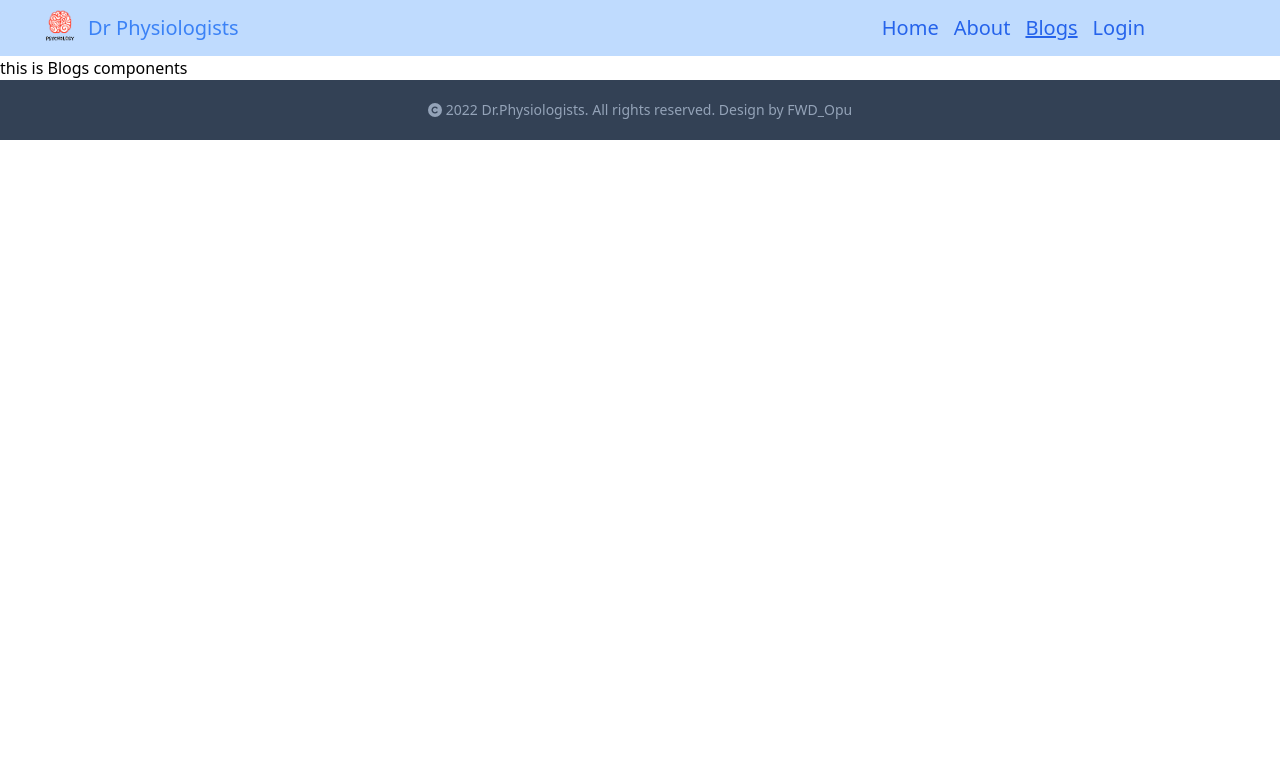
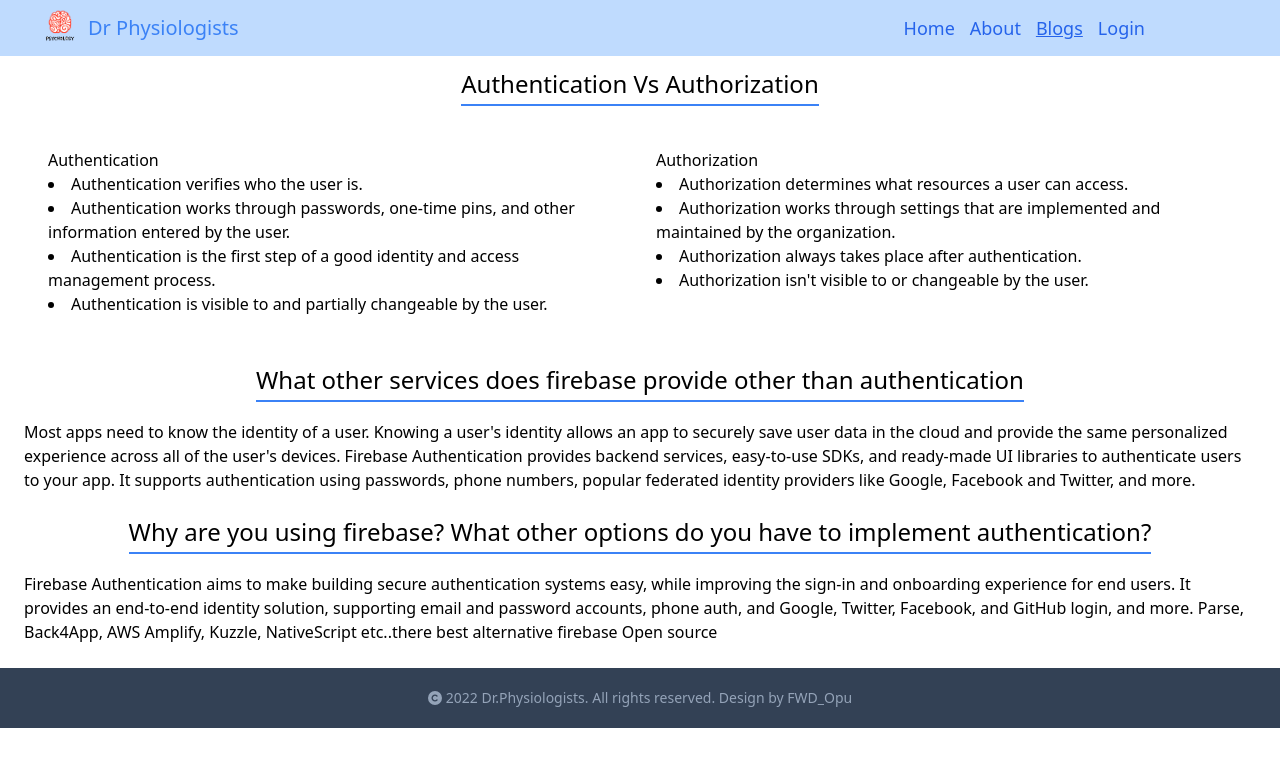
Before and after one commit to HasibAliOpu/Dr-Physiologists, a React (Create React App) app: page /blogs in a window 1280 px wide. Shown: the top 766 px of the page. Built offline with nearby package versions, Linux system fonts and the light colour scheme; no server answers; what tw-elements would draw is missing.

Commit message:
git added Q&A on blogs route

```diff
--- a/src/Pages/Blogs/Blogs.js
+++ b/src/Pages/Blogs/Blogs.js
@@ -3,7 +3,74 @@
 const Blogs = () => {
   return (
     <div>
-      <h1>this is Blogs components</h1>
+      <h1 className="text-center text-2xl mt-3">
+        <span className="border-b-2 border-blue-500 pb-1">
+          {" "}
+          Authentication Vs Authorization
+        </span>
+      </h1>
+      <div className="grid grid-cols-2 p-8">
+        <div className="p-4">
+          <h1>Authentication</h1>
+          <li>Authentication verifies who the user is.</li>
+          <li>
+            Authentication works through passwords, one-time pins, and other
+            information entered by the user.
+          </li>
+          <li>
+            Authentication is the first step of a good identity and access
+            management process.
+          </li>
+          <li>
+            Authentication is visible to and partially changeable by the user.
+          </li>
+        </div>
+        <div className="p-4">
+          <h1>Authorization</h1>
+          <li>Authorization determines what resources a user can access.</li>
+          <li>
+            Authorization works through settings that are implemented and
+            maintained by the organization.
+          </li>
+          <li>Authorization always takes place after authentication.</li>
+          <li>Authorization isn't visible to or changeable by the user.</li>
+        </div>
+      </div>
+      <div>
+        <h1 className="text-center text-2xl">
+          <span className="border-b-2 border-blue-500 pb-1">
+            {" "}
+            What other services does firebase provide other than authentication
+          </span>
+        </h1>
+        <p className="p-6">
+          Most apps need to know the identity of a user. Knowing a user's
+          identity allows an app to securely save user data in the cloud and
+          provide the same personalized experience across all of the user's
+          devices. Firebase Authentication provides backend services,
+          easy-to-use SDKs, and ready-made UI libraries to authenticate users to
+          your app. It supports authentication using passwords, phone numbers,
+          popular federated identity providers like Google, Facebook and
+          Twitter, and more.
+        </p>
+      </div>
+      <div>
+        <h1 className="text-center text-2xl">
+          <span className="border-b-2 border-blue-500 pb-1">
+            {" "}
+            Why are you using firebase? What other options do you have to
+            implement authentication?
+          </span>
+        </h1>
+        <p className="p-6">
+          Firebase Authentication aims to make building secure authentication
+          systems easy, while improving the sign-in and onboarding experience
+          for end users. It provides an end-to-end identity solution, supporting
+          email and password accounts, phone auth, and Google, Twitter,
+          Facebook, and GitHub login, and more. Parse, Back4App, AWS Amplify,
+          Kuzzle, NativeScript etc..there best alternative firebase Open source
+        </p>
+      </div>
     </div>
   );
 };
--- a/src/Pages/CheckOut/CheckOut.js
+++ b/src/Pages/CheckOut/CheckOut.js
@@ -20,7 +20,7 @@
 
   return (
     <div className="grid md:grid-cols-2">
-      <div className="p-16">
+      <div className="p-16 ">
         <img src={serviceDetail?.img} alt="" className="rounded-lg" />
         <h1 className="text-2xl my-2">{serviceDetail?.name}</h1>
         <h5 className=" text-xl font-medium  mb-2">
@@ -35,7 +35,7 @@
         </p>
       </div>
       <div className="px-16">
-        <h1 className="text-center text-3xl my-3">User Information</h1>
+        <h1 className="text-center text-3xl my-3">Patient Information</h1>
         <form
           onSubmit={handleUserSubmit}
           className="bg-blue-200 shadow-md rounded p-8 my-4 font-mono"
--- a/src/Pages/Home/Banner/Banner.js
+++ b/src/Pages/Home/Banner/Banner.js
@@ -72,8 +72,8 @@
             <div className="carousel-caption hidden md:block absolute text-center">
               <h5 className="text-xl">Group Conservation</h5>
               <p>
-                We Have so many Patience Group.Your can talk them And it's
-                Giving you happiness
+                We Have so many Patient Group.Your can talk them And it's Giving
+                you happiness
               </p>
             </div>
           </div>
--- a/src/Pages/Shared/Header/Header.js
+++ b/src/Pages/Shared/Header/Header.js
@@ -24,7 +24,7 @@
           <h1 className="text-xl text-blue-500">Dr Physiologists</h1>
         </span>
 
-        <div className="md:flex font-medium text-xl text-blue-600  mr-20">
+        <div className="md:flex font-medium text-lg text-blue-600  mr-20">
           <CustomLink to="/">Home</CustomLink>
           <CustomLink to="/about">About</CustomLink>
           <CustomLink to="/blogs">Blogs</CustomLink>
@@ -33,7 +33,7 @@
           ) : (
             <CustomLink to="/login">Login</CustomLink>
           )}
-          <p className="ml-2">{user?.displayName}</p>
+          <p className="ml-2 text-slate-600">{user?.displayName}</p>
         </div>
       </div>
     </div>
```
